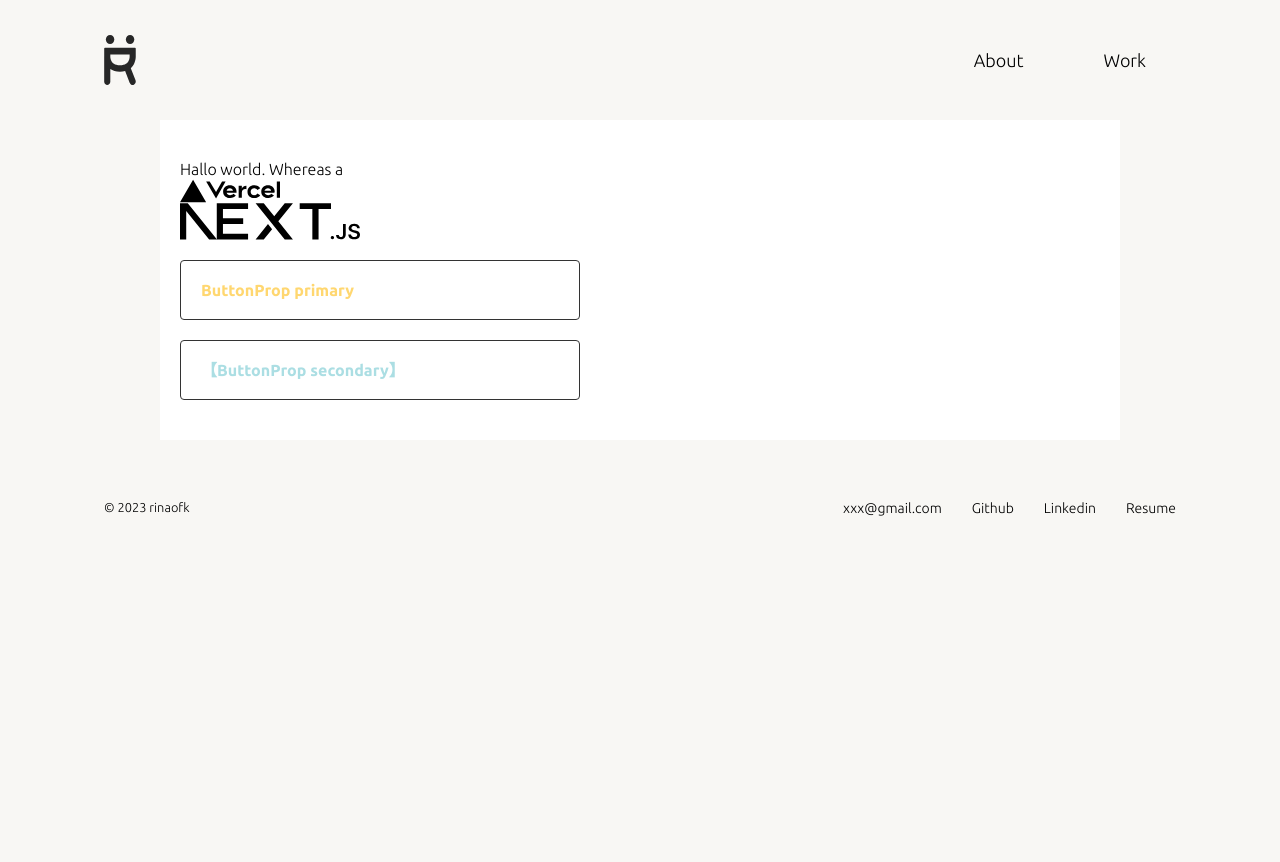
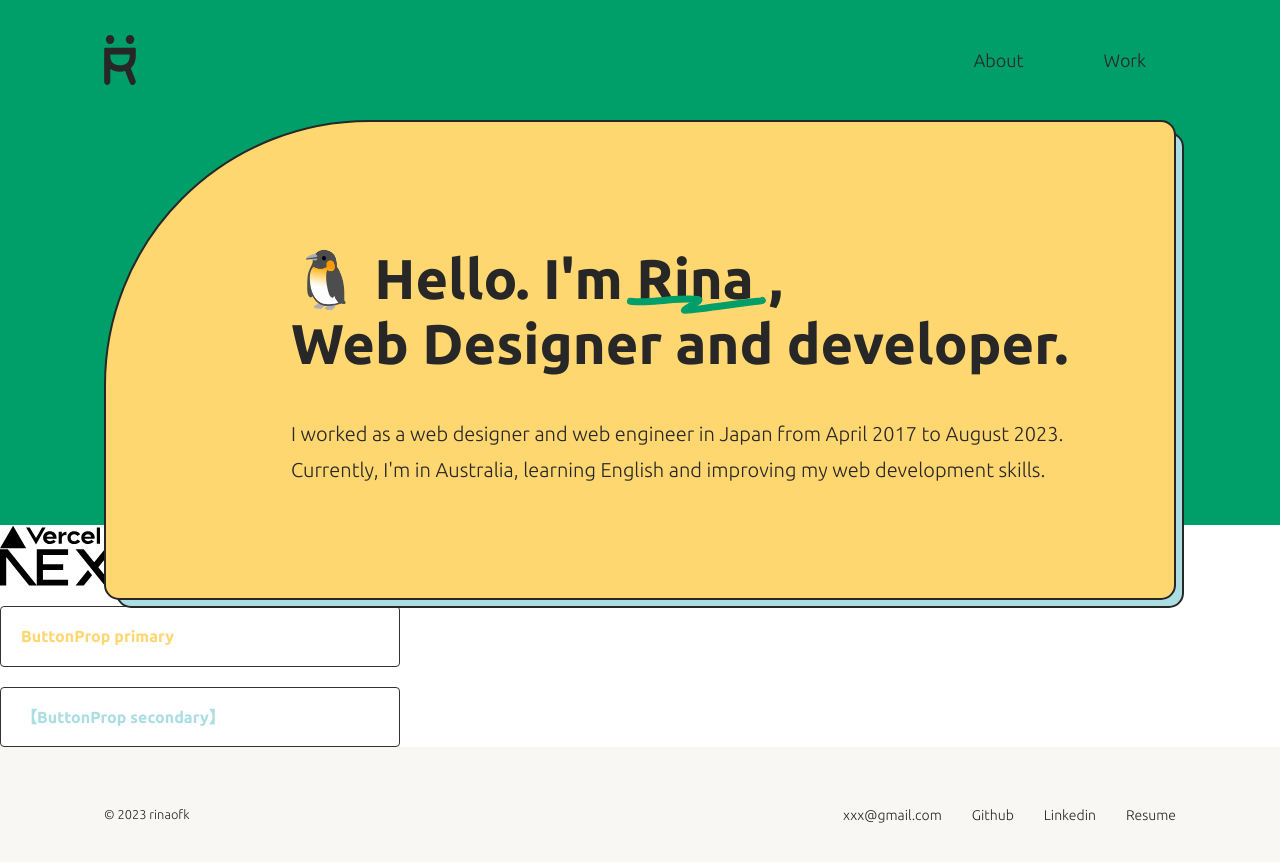
Before and after one commit to rixcx/rinaofk, a Next.js app: page / in a window 1280 px wide. Shown: the top 862 px of the page. Before the commit the page ends 800 px from the top, so only its background shows below. Built offline with nearby package versions, Linux system fonts and the light colour scheme.

Commit message:
[ index ]  make index

```diff
--- a/src/app/common/global.tsx
+++ b/src/app/common/global.tsx
@@ -3,7 +3,10 @@
 import { css } from "@emotion/react";
 
 export const container = css`
+  position: relative;
+  z-index: 0;
   max-width: var(--container-width);
   margin: 0 auto;
   padding: 0 var(--container-padding);
+  /* background-color: #dadfe6; */
 `
--- a/src/app/layout.tsx
+++ b/src/app/layout.tsx
@@ -32,6 +32,7 @@ export default function RootLayout({
           font-size: 100%;
           font-family: sans-serif;
           font-weight: 300;
+          color: var(--color-black);
           background-color: var(--color-background);
         }
       `}
--- a/src/app/page.tsx
+++ b/src/app/page.tsx
@@ -1,6 +1,7 @@
 'use client'
 /** @jsxImportSource @emotion/react */
 import { css } from '@emotion/react';
+import * as global from './common/global'
 
 import Image from "next/image";
 
@@ -9,11 +10,17 @@ import { ButtonProp } from '../components/elements/button/ButtonProp';
 export default function Home() {
   return (
     <main css={main}>
-      <div css={description}>
-        Hallo world.
-        Whereas
-        a
+
+      <div css={bg}>
+        <div css={global.container}>
+          <div css={hero}>
+            <h1 css={title}>&#x1F427; Hello. I'm <span>Rina</span>,<br />Web Designer and developer.</h1>
+            <p css={desc}>I worked as a web designer and web engineer in Japan from April 2017 to August 2023.<br />Currently, I'm in Australia, learning English and improving my web development skills.</p>
+          </div>
+        </div>
       </div>
+
+
       <div>
         <a
           href="https://vercel.com?utm_source=create-next-app&utm_medium=appdir-template&utm_campaign=create-next-app"
@@ -58,20 +65,71 @@ export default function Home() {
 
 /*---------- css ----------*/
 export const main = css`
-  max-width: 960px;
-  margin: 0 auto;
-  padding: 40px 20px;
   background-color: var(--color-white);
 `;
 
-export const description = css`
+export const bg = css`
+  background-color: var(--color-tirminaly);
+  height: 525px;
+  margin-top: -120px;
+  padding-top: 120px;
+`;
+
+export const hero = css`
+  position: relative;
+  padding: 125px 100px 80px 185px;
+  border: 2px solid var(--color-black);
+  border-radius: 265px 15px 15px 15px;
+  background-color: var(--color-primary);
+
   a {
     display: flex;
     justify-content: center;
     align-items: center;
     gap: 0.5rem;
   }
+
+  &::after {
+    content: "";
+    position: absolute;
+    z-index: -1;
+    top: 10px;
+    left: 10px;
+    width: 100%;
+    height: 100%;
+    border: 2px solid var(--color-black);
+    border-radius: 265px 15px 15px 15px;
+    background-color: var(--color-secondary);
+  }
 `;
+
+export const title = css`
+  font-size: var(--font-h1);
+  font-weight: bold;
+  margin-bottom: 40px;
+
+  > span {
+    position: relative;
+    display: inline-block;
+    margin-right: 15px;
+
+    &::after {
+      content: "";
+      position: absolute;
+      bottom: -3px;
+      left: -10px;
+      width: 140px;
+      height: 20px;
+      background: url(/index/deco_hero.svg);
+    }
+  }
+`
+
+export const desc= css`
+  font-size: 20px;
+  line-height: 1.8;
+  margin-bottom: 30px;
+`
 
 const button_props_item = css`
   margin-top: 20px;
--- a/src/components/footer/footer.tsx
+++ b/src/components/footer/footer.tsx
@@ -44,7 +44,7 @@ export const link = css`
       transition: all .15s;
 
       &:hover {
-        opacity: .8;
+        opacity: .7;
       }
     }
   }
```
Also changed, not shown: src/app/about/page.tsx (+15 -1 lines), public/index/deco_hero.svg (added).
